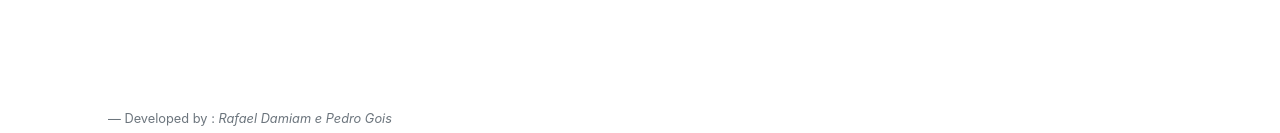
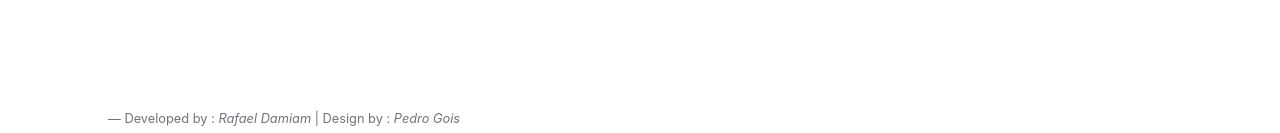
Before and after one commit to rafaeldamiam/quizica, a PHP site: page /quizica/ in a window 1280 px wide. Shown: the part 664-797 px from the top of the page. Run offline with PHP 8.4, Linux system fonts and the light colour scheme; data that the repository does not hold is empty; some libraries are stand-ins or nearby versions; some web fonts are replaced.

Commit message:
Update rodape.php

```diff
--- a/visao/rodape.php
+++ b/visao/rodape.php
@@ -1 +1 @@
-<footer class="blockquote-footer">Developed by : <cite>Rafael Damiam e Pedro Gois</cite></footer>
+<footer class="blockquote-footer">Developed by : <cite>Rafael Damiam</cite> | Design by : <cite>Pedro Gois</cite></footer>
```
